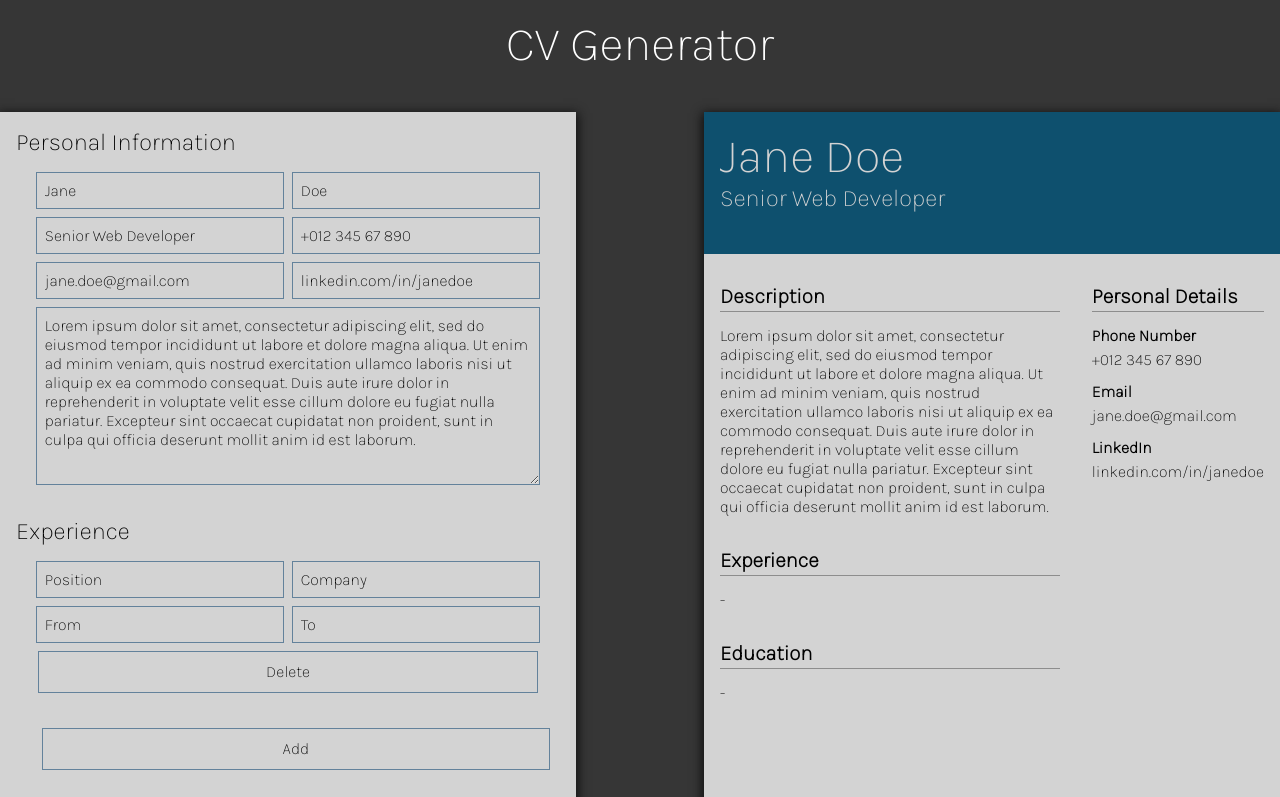
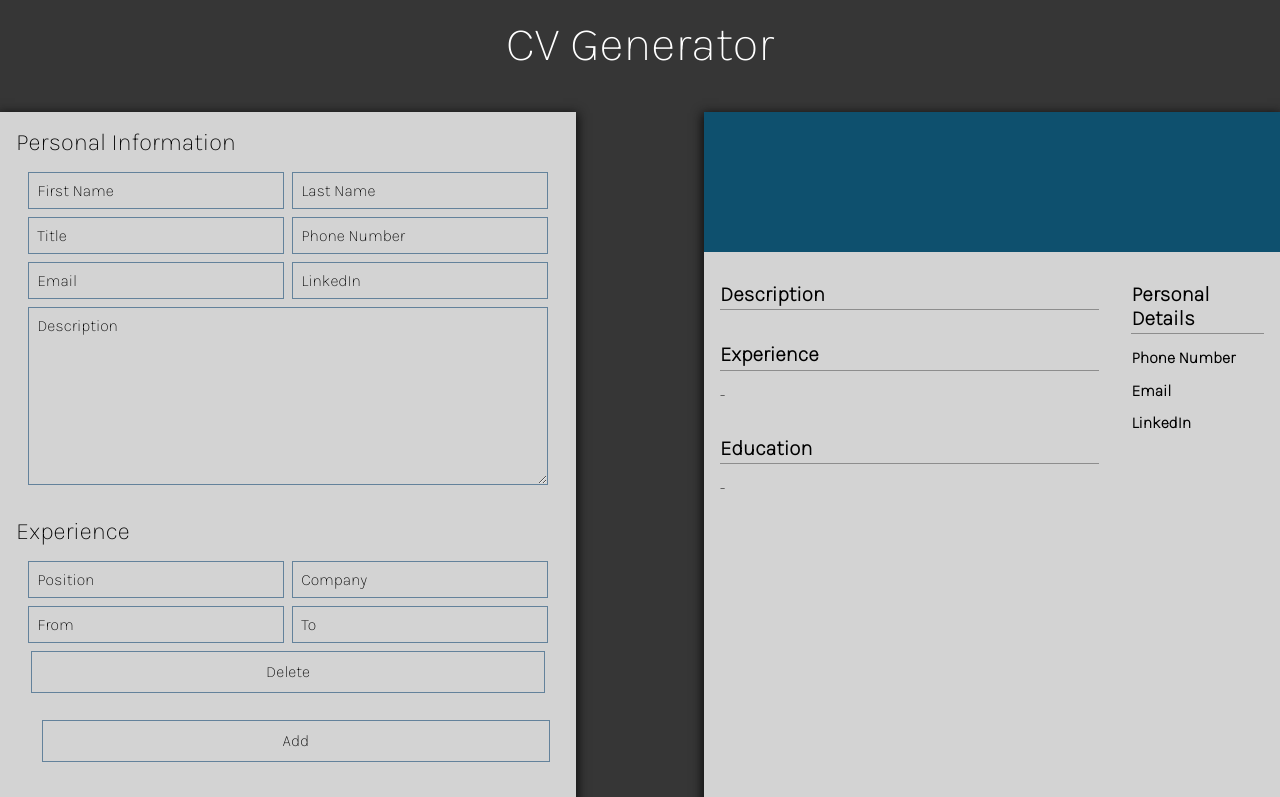
Before and after one commit to lrwthns/cv-project, a React (Create React App) app: page / in a window 1280 px wide. Shown: the top 797 px of the page. Built offline with nearby package versions, Linux system fonts and the light colour scheme.

Commit message:
Add react-to-print

```diff
--- a/package.json
+++ b/package.json
@@ -9,6 +9,7 @@
     "react": "^17.0.2",
     "react-dom": "^17.0.2",
     "react-scripts": "4.0.3",
+    "react-to-print": "^2.12.6",
     "typeface-karla": "^1.1.13",
     "web-vitals": "^1.1.1"
   },
--- a/src/App.js
+++ b/src/App.js
@@ -3,6 +3,7 @@ import PersonalInfo from './components/PersonalInfo';
 import Experience from './components/Experience';
 import Education from './components/Education';
 import Preview from './components/Preview';
+import ReactToPrint from 'react-to-print';
 
 class App extends Component {
   constructor() {
@@ -10,13 +11,13 @@ class App extends Component {
 
     this.state = {
       personalDetails: {
-        firstName: 'Jane',
-        lastName: 'Doe',
-        title: 'Senior Web Developer',
-        phone: '+012 345 67 890',
-        mail: 'jane.doe@gmail.com',
-        linkedIn: 'linkedin.com/in/janedoe',
-        desc: 'Lorem ipsum dolor sit amet, consectetur adipiscing elit, sed do eiusmod tempor incididunt ut labore et dolore magna aliqua. Ut enim ad minim veniam, quis nostrud exercitation ullamco laboris nisi ut aliquip ex ea commodo consequat. Duis aute irure dolor in reprehenderit in voluptate velit esse cillum dolore eu fugiat nulla pariatur. Excepteur sint occaecat cupidatat non proident, sunt in culpa qui officia deserunt mollit anim id est laborum.',
+        firstName: '',
+        lastName: '',
+        title: '',
+        phone: '',
+        mail: '',
+        linkedIn: '',
+        desc: '',
       },
       experienceList: [{
         position: '',
@@ -37,16 +38,11 @@ class App extends Component {
     if (addForm === true) {
       this.setState({
         [obj]: [...this.state[obj], formObj]
-      }, () => {
-        console.log(this.state[obj]);
-        console.log(this.state)
       })
     } else if (deleteForm === true) {
       event.preventDefault()
       this.setState({
         [obj]: this.state[obj].filter((item, i) => i !== id)
-      }, () => {
-        console.log(this.state)
       })
     } else if (obj === 'experienceList' || obj === 'educationList') {
       const value = event.target.value;
@@ -59,8 +55,6 @@ class App extends Component {
           },
           ...this.state[obj].slice(id+1),
       ]
-      }, () => {
-        console.log(this.state);
       })
     } else {
       const value = event.target.value;
@@ -69,9 +63,6 @@ class App extends Component {
           ...this.state[obj],
           [event.target.name]: value,
         }
-      }, () => {
-        console.log(this.state[obj][event.target.name]);
-        console.log(this.state)
       })
     }
   }
@@ -87,13 +78,15 @@ class App extends Component {
           <Experience handleInput={this.changeState} experienceList={experienceList}/>
           <Education handleInput={this.changeState} educationList={educationList}/>
           <div className='input-buttons'>
-            <button>Generate PDF</button>
+            <ReactToPrint trigger={() => {
+              return <button>Generate PDF</button>
+            }} content={() => this.componentRef} fonts={[{family: 'Karla', local:'./fonts/Karla-ExtraLight.ttf'}]}/>
             <button>Load Example</button>
             <button>Reset</button>
           </div>
         </div>
         <div className='output-container'>
-          <Preview personal={personalDetails} experienceList={experienceList} educationList={educationList}/>
+          <Preview ref={el => (this.componentRef = el)} personal={personalDetails} experienceList={experienceList} educationList={educationList}/>
         </div>
       </div>
 
--- a/src/components/Education.js
+++ b/src/components/Education.js
@@ -2,18 +2,18 @@ import React, { Component } from 'react';
 import CreateForm from './CreateForm';
 
 class Education extends Component {
-  constructor(props) {
-    super(props);
-  }
-
   render() {
     const { handleInput, educationList } = this.props;
     return (
       <div className='Education'>
-        <div>Education</div>
-        {educationList.map((edu, index) => {
-          return <CreateForm handleInput={handleInput} component='Education' educationList={educationList} key={index} id={index}/>
-        })}
+        <div className='input-label'>
+        Education
+        </div>
+        {
+          educationList.map((edu, index) => {
+            return <CreateForm handleInput={handleInput} component='Education' educationList={educationList} key={index} id={index}/>
+          })
+        }
         <button className='add' onClick={(e) => {
             handleInput(e, 'educationList', '', {
               university: '',
--- a/src/components/Experience.js
+++ b/src/components/Experience.js
@@ -2,19 +2,19 @@ import React, { Component } from 'react';
 import CreateForm from './CreateForm';
 
 class Experience extends Component {
-  constructor(props) {
-    super(props);
-  }
-
   render() {
     const { handleInput, experienceList } = this.props;
     return (
     <div className='Experience'>
-      <div>Experience</div>
+      <div className='input-label'>
+      Experience
+      </div>
       <div className='experience-form-container'>
-        {experienceList.map((exp, index) => {
-          return <CreateForm handleInput={handleInput} component='Experience' experienceList={experienceList} key={index} id={index}/>
-        })}
+        {
+          experienceList.map((exp, index) => {
+            return <CreateForm handleInput={handleInput} component='Experience' experienceList={experienceList} key={index} id={index}/>
+          })
+        }
       </div>
       <button className='add' onClick={(e) => {
           handleInput(e, 'experienceList', '', {
--- a/src/components/PersonalInfo.js
+++ b/src/components/PersonalInfo.js
@@ -1,15 +1,11 @@
 import React, { Component } from 'react';
 
 class PersonalInfo extends Component {
-  constructor(props) {
-    super(props);
-  }
-
   render() {
     const { handleInput, personal } = this.props;
     return (
       <div className='Personal'>
-        <div>
+        <div className='input-label'>
         Personal Information
         </div>
         <form>
--- a/src/components/Preview.js
+++ b/src/components/Preview.js
@@ -1,10 +1,6 @@
 import React, { Component } from 'react';
 
 class Preview extends Component {
-  constructor(props) {
-    super(props);
-  }
-
   render() {
     const { personal, experienceList, educationList } = this.props;
     return (
--- a/src/styles/index.css
+++ b/src/styles/index.css
@@ -43,6 +43,10 @@ html, body, #root {
   padding-bottom: 1rem;
 }
 
+.input-label {
+  margin-bottom: 0.5rem;
+}
+
 .input-buttons {
   margin-top: 2rem;
   display: flex;
@@ -72,14 +76,14 @@ form {
   display: grid;
   grid-template-columns: 1fr 1fr;
   grid-template-rows: 1fr 1fr 1fr;
-  padding: 1rem;
+  padding: 0.5rem;
 }
 
 .output-container {
   justify-self: center;
   position: sticky;
   width: 210mm;
-  height: 300mm;
+  height: 297mm;
   background: transparent;
   color: white;
   box-shadow: 0px 3px 10px 2px rgb(15, 15, 15);
@@ -160,7 +164,7 @@ button:focus {
 .Preview {
   background: rgb(211, 211, 211);
   width: 100%;
-  height: 300mm;
+  height: 297mm;
   color: black;
   top: 0;
   display: grid;
```
Also changed, not shown: 1 other file (tests, documents, lock files or other folders).
